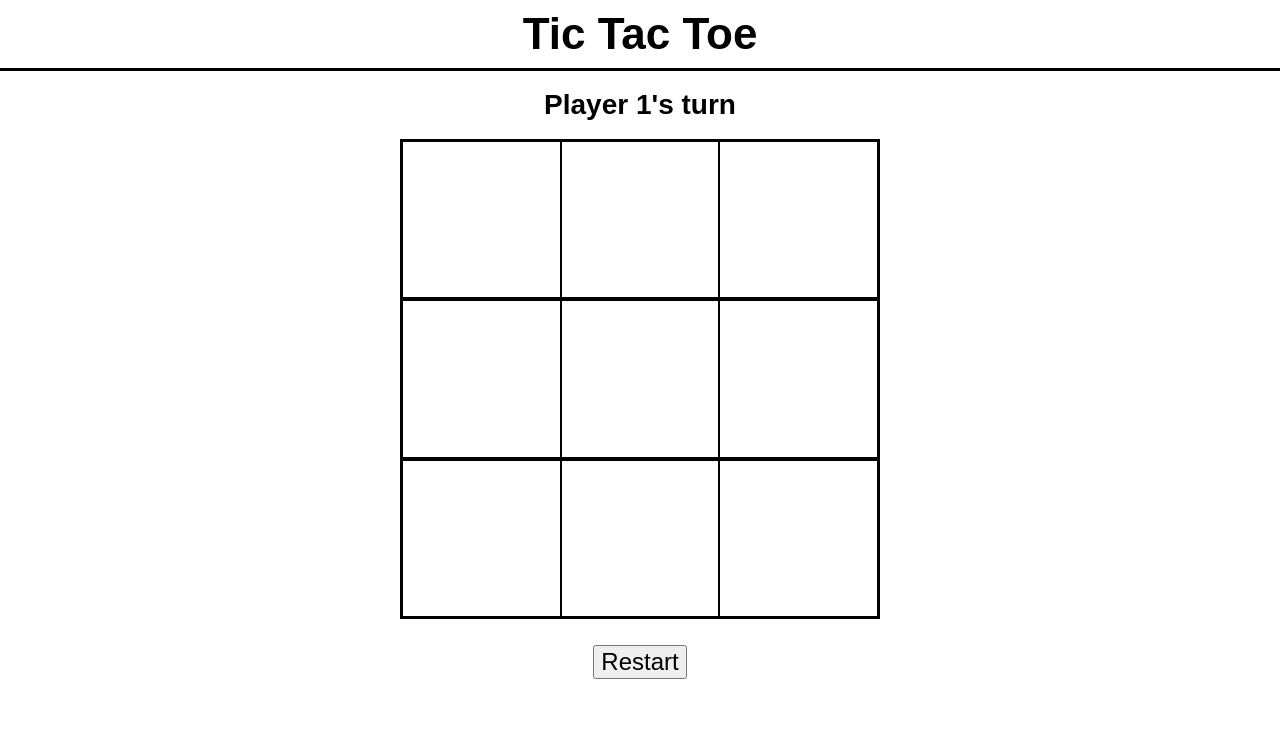
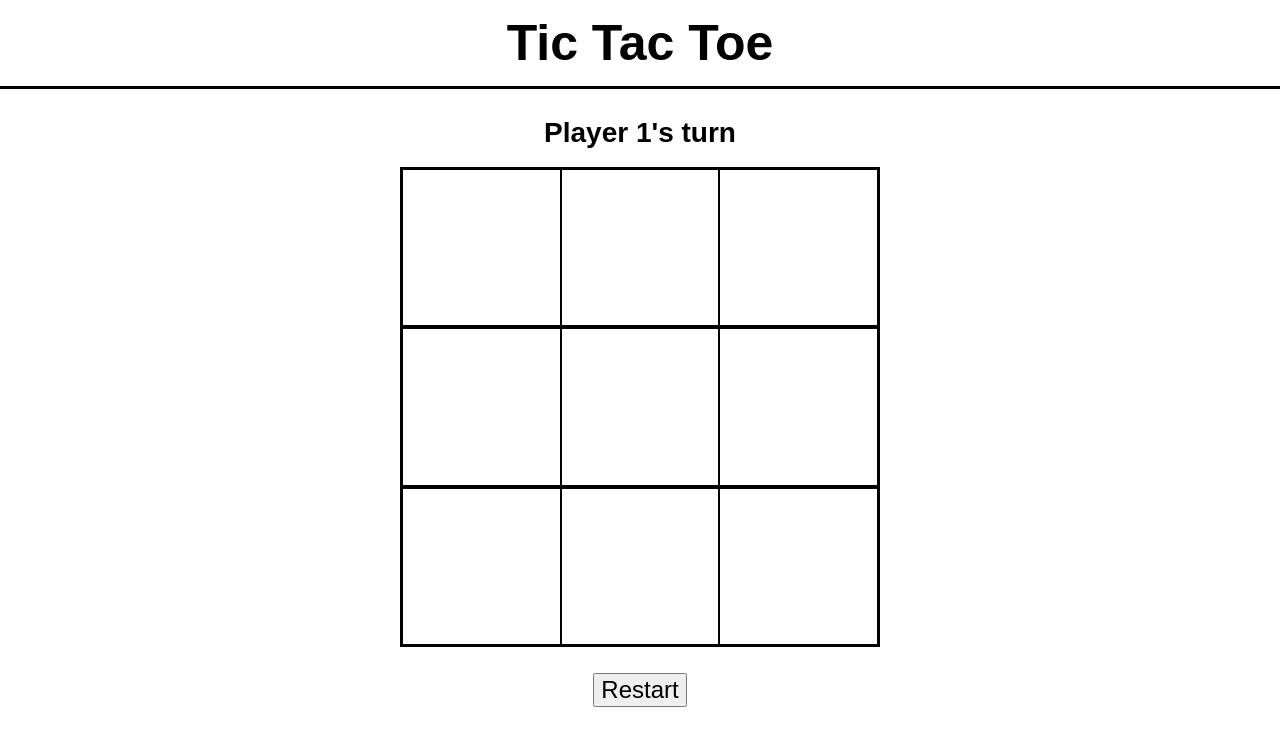
Before and after one commit to yamakenth/tic-tac-toe, a plain HTML site: page index.html in a window 1280 px wide. Drawn offline with Linux system fonts and the light colour scheme.

Commit message:
Resize header

```diff
--- a/css/style.css
+++ b/css/style.css
@@ -4,16 +4,16 @@
 }
 
 .header {
-  padding: 12px 20px;
+  padding: 18px 20px;
   border-bottom: 3px solid #000000;
-  margin-bottom: 20px;
+  margin-bottom: 30px;
 }
 
 .header h1 {
-  width: 260px;
+  width: 300px;
   text-align: center;
   margin: 0 auto;
-  font-size: 44px;
+  font-size: 50px;
 }
 
 .message h3 {
```
